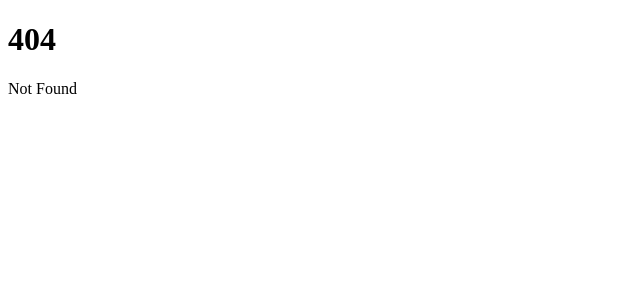
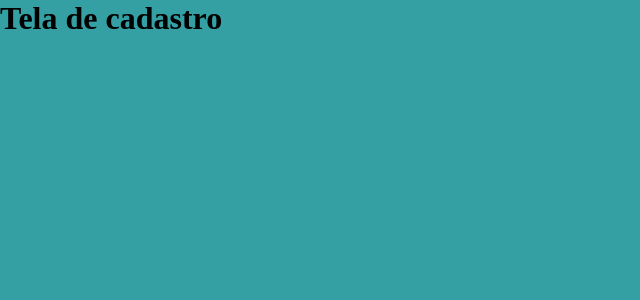
Before and after one commit to WallysFerreira/rainsafe, a SvelteKit app: page /welcome/signup in a window 1280 px wide. Before the commit this address had no page. Shown: the top 300 px of the page, without its empty margins (0-640 px from the left). Built offline with nearby package versions, Linux system fonts and the light colour scheme.

Commit message:
add signup page

```diff
--- /dev/null
+++ b/src/routes/welcome/signup/+page.svelte
@@ -0,0 +1 @@
+<h1>Tela de cadastro</h1>
```
